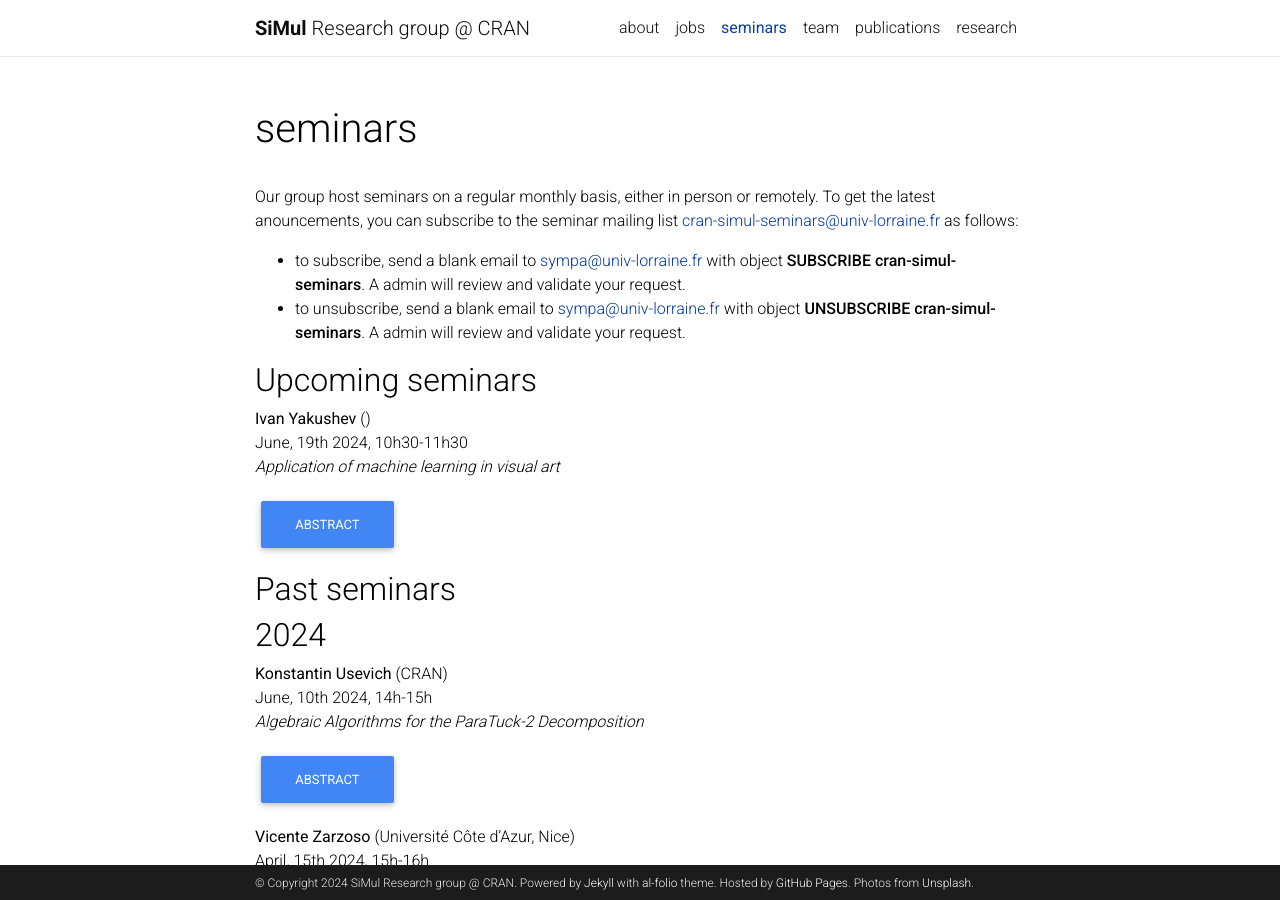
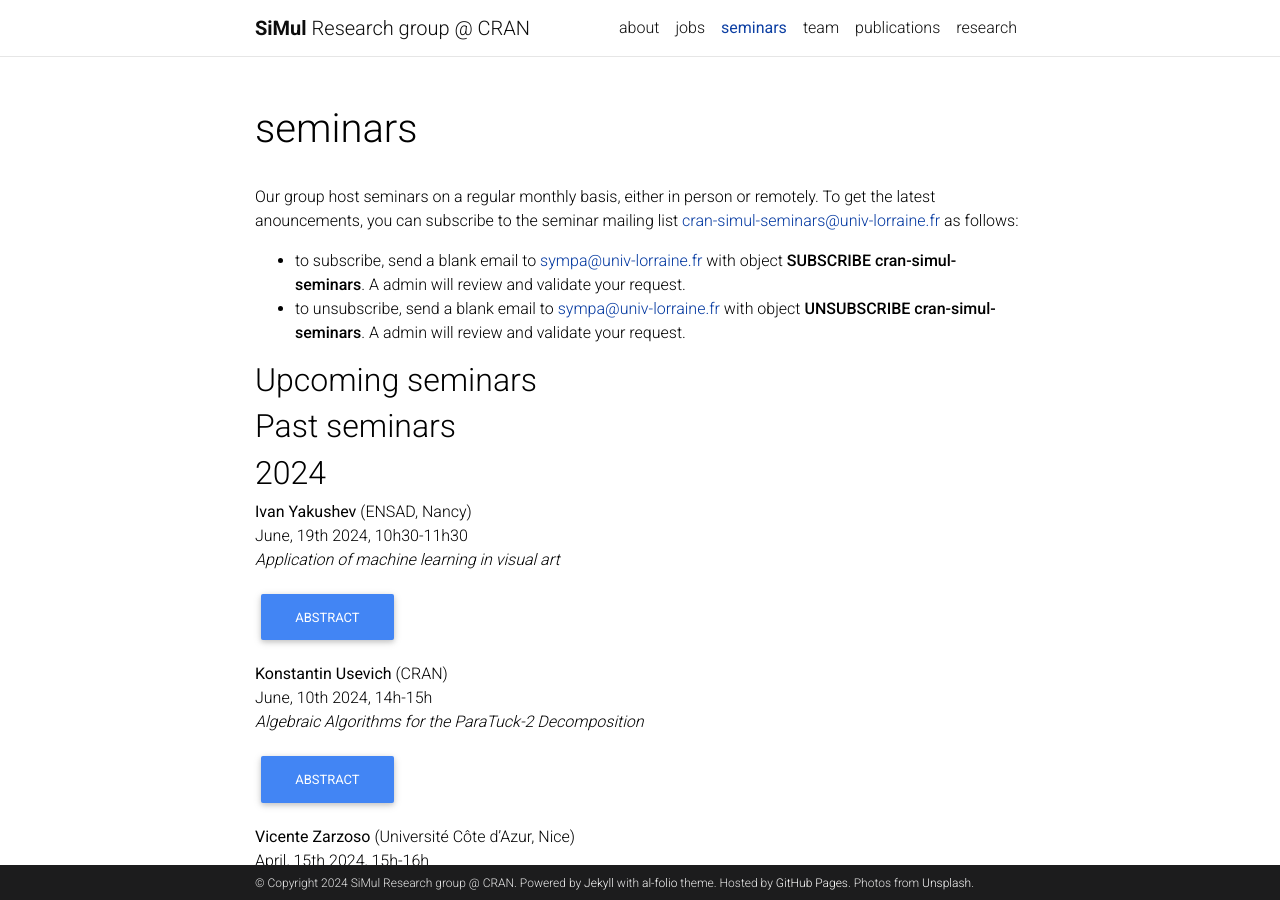
Before and after one commit to cran-simul/cran-simul.github.io, a Jekyll site: the page built from _pages/seminars.md, in a window 1280 px wide and 900 px high. Built offline with Jekyll 4.4.1, drawn with Linux system fonts in a browser that asks for light colours; comment, search, counter and statistics services are not loaded; a style sheet for code colours, icons or effects is not loaded.

Commit message:
update seminars

```diff
--- a/_data/seminarlist.yml
+++ b/_data/seminarlist.yml
@@ -8,10 +8,11 @@
 #   active: 1
 
 -  speaker:  Ivan Yakushev
+   institution: ENSAD, Nancy
    date:  June, 19th 2024, 10h30-11h30
    title: "Application of machine learning in visual art"
    abstract: "This presentation will explore the current state of using local diffusion models in video and image generation, the interfaces and workflows commonly utilized in this area. In addition to highlighting the current capabilities of these models, we will also discuss their limitations and potential opportunities for future research and multidisciplinary collaboration."
-   active: 1
+   active: 0
    year: 2024
 
 -  speaker:  Konstantin Usevich
```
